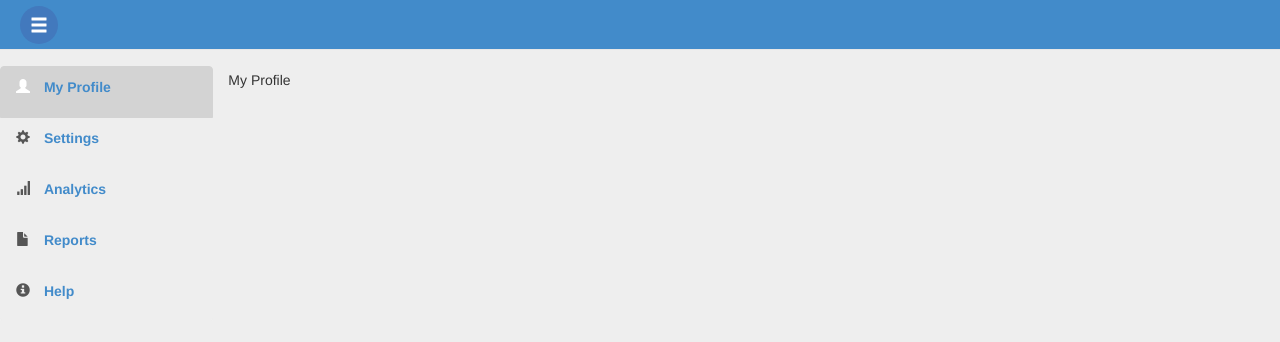
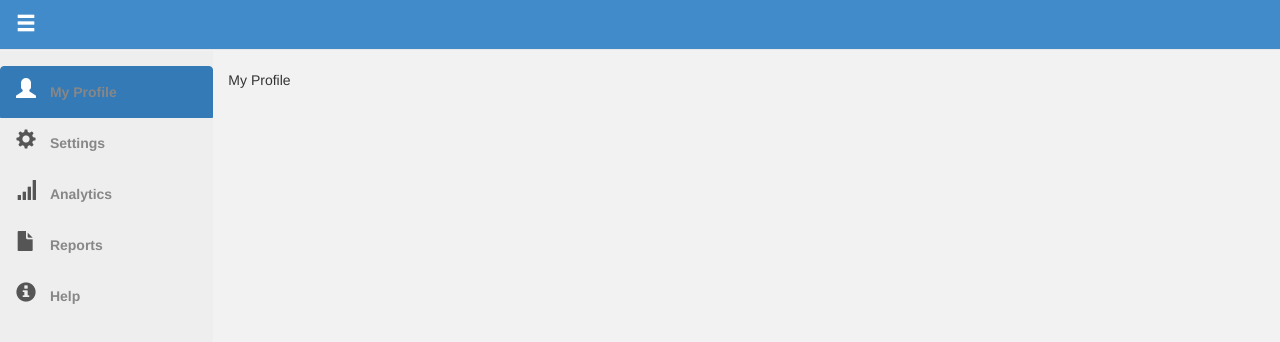
Before and after one commit to abhisekdg/User-Management-Tool, a website: page client/index.html in a window 1280 px wide. Drawn offline with nearby package versions, Linux system fonts and the light colour scheme.

Commit message:
updated homepage

```diff
--- a/client/css/homepage.css
+++ b/client/css/homepage.css
@@ -1,6 +1,6 @@
 body {
   padding-top: 70px;
-  background-color: #EEEEEE;
+  background-color: #F2F2F2;
 }
 
 .navbar {
@@ -21,10 +21,17 @@ body {
 .navbar-header .navbar-brand span.navbar-hamburger-icon {
 
    color: #ffffff;
-   background-color: #4279BD;
-   border-radius: 20px;
    padding:10px;
-   margin :5px 0px 0px 20px;
+   margin :2px 0px 0px 6px;
+}
+
+.navbar-header .navbar-brand span.glyphicon,.sidebar .list-group span.glyphicon {
+    font-size: 20px;
+}
+
+.navbar-header .navbar-brand span:hover {
+  background-color: #4279BD;
+  border-radius: 20px;
 }
 
 .sidebar {
@@ -48,26 +55,37 @@ body {
   display:none;
 }
 
-.sidebar .list-group a.list-group-item:hover {
+/*.sidebar .list-group a.list-group-item:hover {
   background-color: #d3d3d3;
+}*/
+.sidebar .list-group a.list-group-item.active:hover{
+  color:blue;
 }
 
+/*.sidebar .list-group a.list-group-item:hover,
+.sidebar .list-group a.list-group-item:focus {
+  color: #555;
+  text-decoration: none;
+  background-color: #d3d3d3;
+}*/
 
-.sidebar .list-group .list-group-item.active, .list-group-item.active:focus, .list-group-item.active:hover {
+
+/*.sidebar .list-group .list-group-item.active, .list-group-item.active:focus, .list-group-item.active:hover {
     z-index: 2;
     color: #fff;
-    background-color: #d3d3d3;
-    border-color: #d3d3d3;
-}
+    background-color: #428BCA;
+    border-color: #428BCA;
+}*/
+
 
 .sidebar .list-group a.list-group-item .sidebar-align-listgroup-text {
   padding-left:10px;
-  color: #428BCA;
+  color: #878787;
   font-weight:bold;
 }
 
 .list-group-umt {
     border-color: #EEEEEE;
     background-color: #EEEEEE;
-    padding-bottom: 20px;
+    padding-bottom: 15px;
 }
--- a/client/index.html
+++ b/client/index.html
@@ -28,21 +28,24 @@
     <div class="col-sm-3 col-md-2 sidebar sidebar-active">
         <div class="list-group">
           <a href="#" class="list-group-item active list-group-umt">
-          <span class="glyphicon glyphicon-user" aria-hidden="true"></span>
-          <span class="sidebar-align-listgroup-text"> My Profile</span>
+            <span class="glyphicon glyphicon-user"></span>
+            <span class="sidebar-align-listgroup-text"> My Profile</span>
           </a>
           <a href="#" class="list-group-item list-group-umt">
-            <span class="glyphicon glyphicon-cog glyphicon-align-icon" aria-hidden="true"></span> <span class="sidebar-align-listgroup-text">Settings</span>
+            <span class="glyphicon glyphicon-cog"></span>
+            <span class="sidebar-align-listgroup-text">Settings</span>
           </a>
           <a href="#" class="list-group-item list-group-umt">
-          <span class="glyphicon glyphicon-signal" aria-hidden="true"></span>
-          <span class="sidebar-align-listgroup-text">Analytics</span>
+            <span class="glyphicon glyphicon-signal"></span>
+            <span class="sidebar-align-listgroup-text">Analytics</span>
           </a>
-          <a href="#" class="list-group-item list-group-umt"><span class="glyphicon glyphicon-file" aria-hidden="true"></span>
-          <span class="sidebar-align-listgroup-text">Reports</span>
+          <a href="#" class="list-group-item list-group-umt">
+            <span class="glyphicon glyphicon-file"></span>
+            <span class="sidebar-align-listgroup-text">Reports</span>
           </a>
-          <a href="#" class="list-group-item list-group-umt"><span class="glyphicon glyphicon-info-sign" aria-hidden="true"></span>
-          <span class="sidebar-align-listgroup-text">Help</span>
+          <a href="#" class="list-group-item list-group-umt">
+            <span class="glyphicon glyphicon-info-sign"></span>
+            <span class="sidebar-align-listgroup-text">Help</span>
           </a>
         </div>
     </div>
```
Also changed, not shown: 1 other file.
